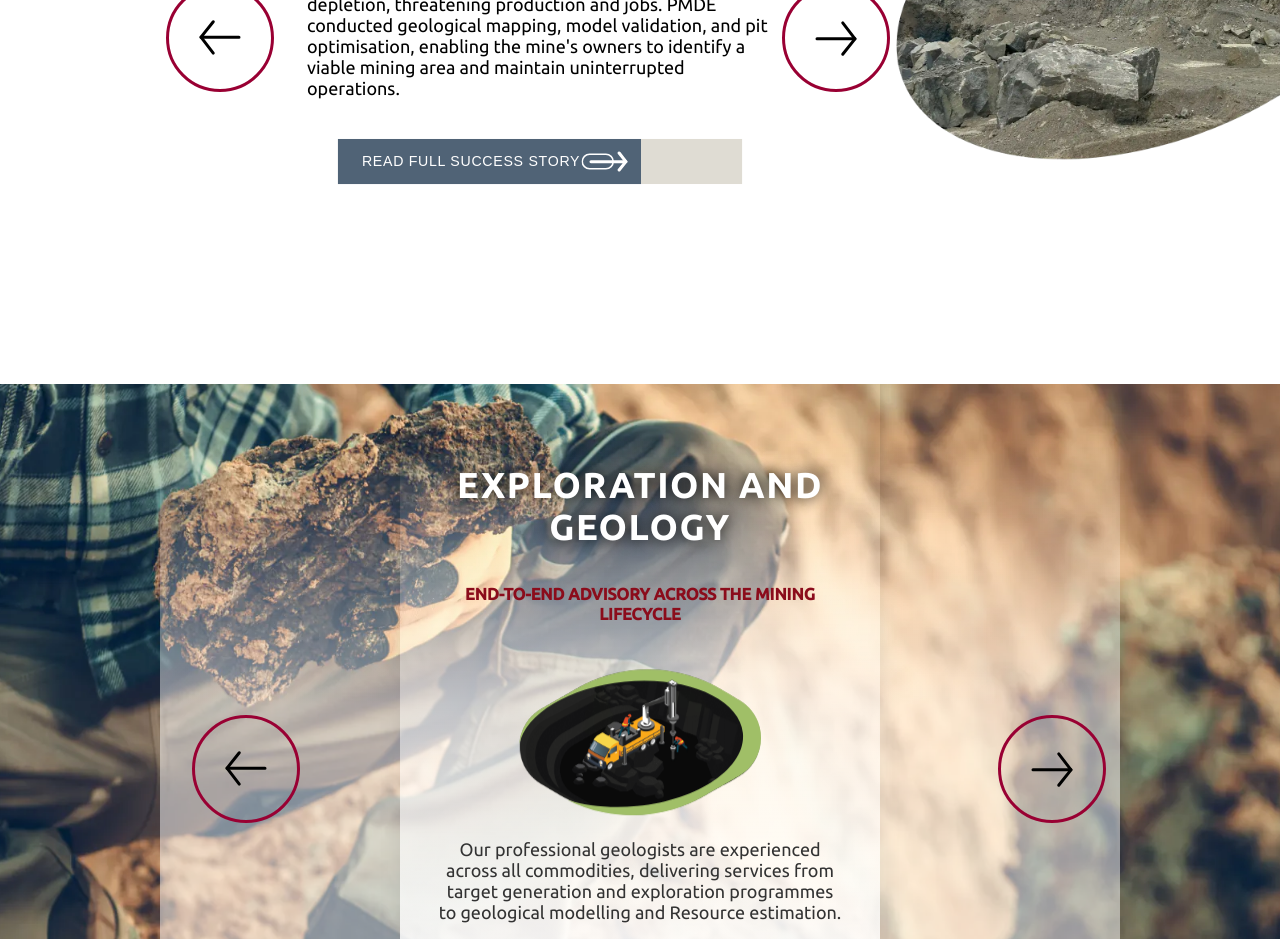
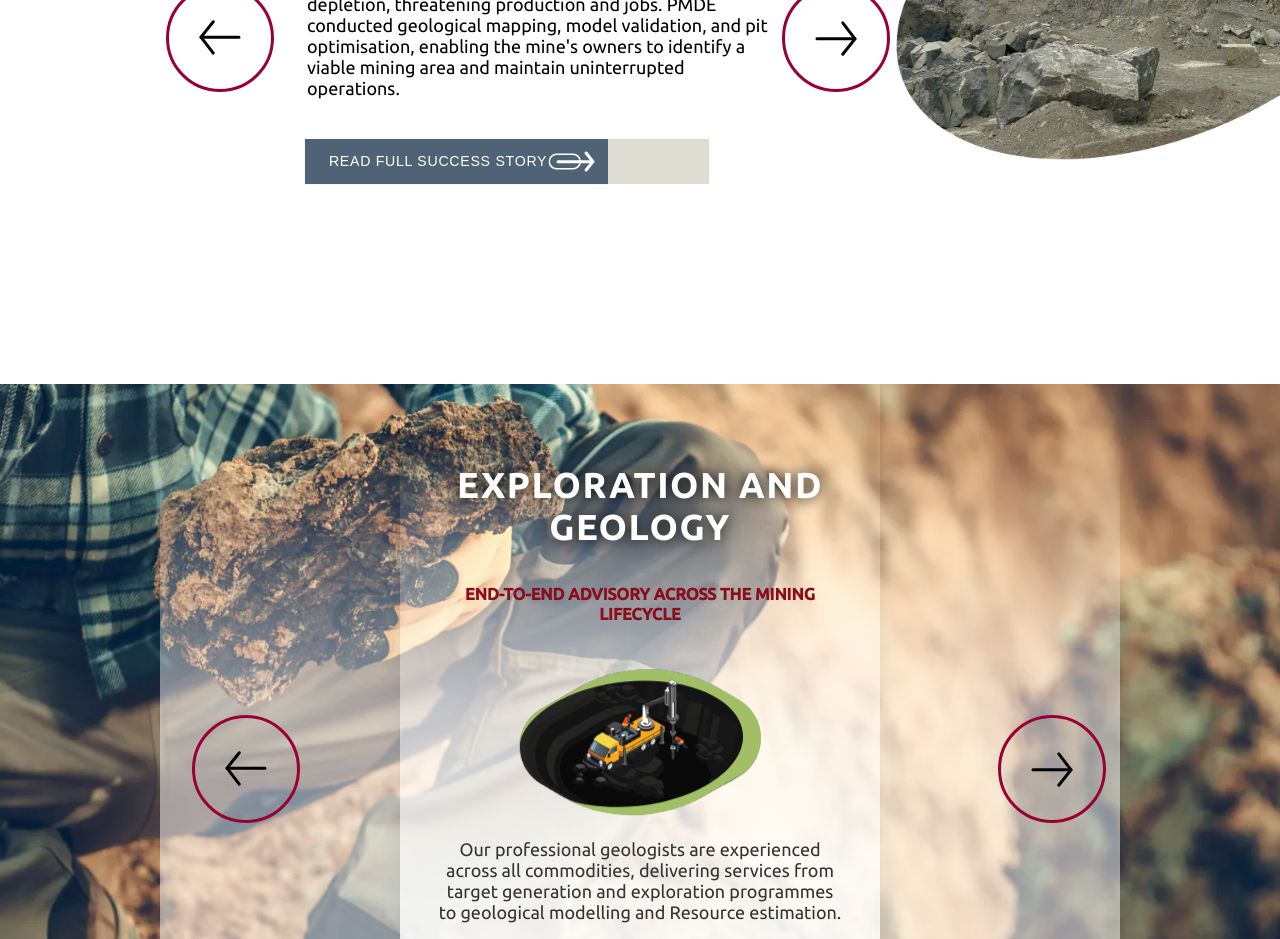
Before and after one commit to SoundMining-IT/pmde, a Next.js app: page / in a window 1280 px wide. Shown: the part 1120-2059 px from the top of the page. Built offline with nearby package versions, Linux system fonts and the light colour scheme; no server answers; a web font is replaced by a local one.

Commit message:
arrows fix

```diff
--- a/components/Carousel.tsx
+++ b/components/Carousel.tsx
@@ -268,12 +268,7 @@ const Carousel = ({}) => {
 
               {/* Button with Dynamic Link */}
               <motion.div
-                style={{
-                  width: "100%",
-                  display: "flex",
-                  alignItems: "center",
-                  justifyContent: "center",
-                }}
+                className="button-box"
                 variants={contentVariants}
                 initial="hidden"
                 animate="visible"
--- a/styles/Mobile/Home.scss
+++ b/styles/Mobile/Home.scss
@@ -136,6 +136,13 @@
       .next {
         top: 30% !important;
       }
+    }
+
+    .button-box {
+      width: 100%;
+      display: flex;
+      align-items: center;
+      justify-content: center;
     }
 
     .animated-button {
```
